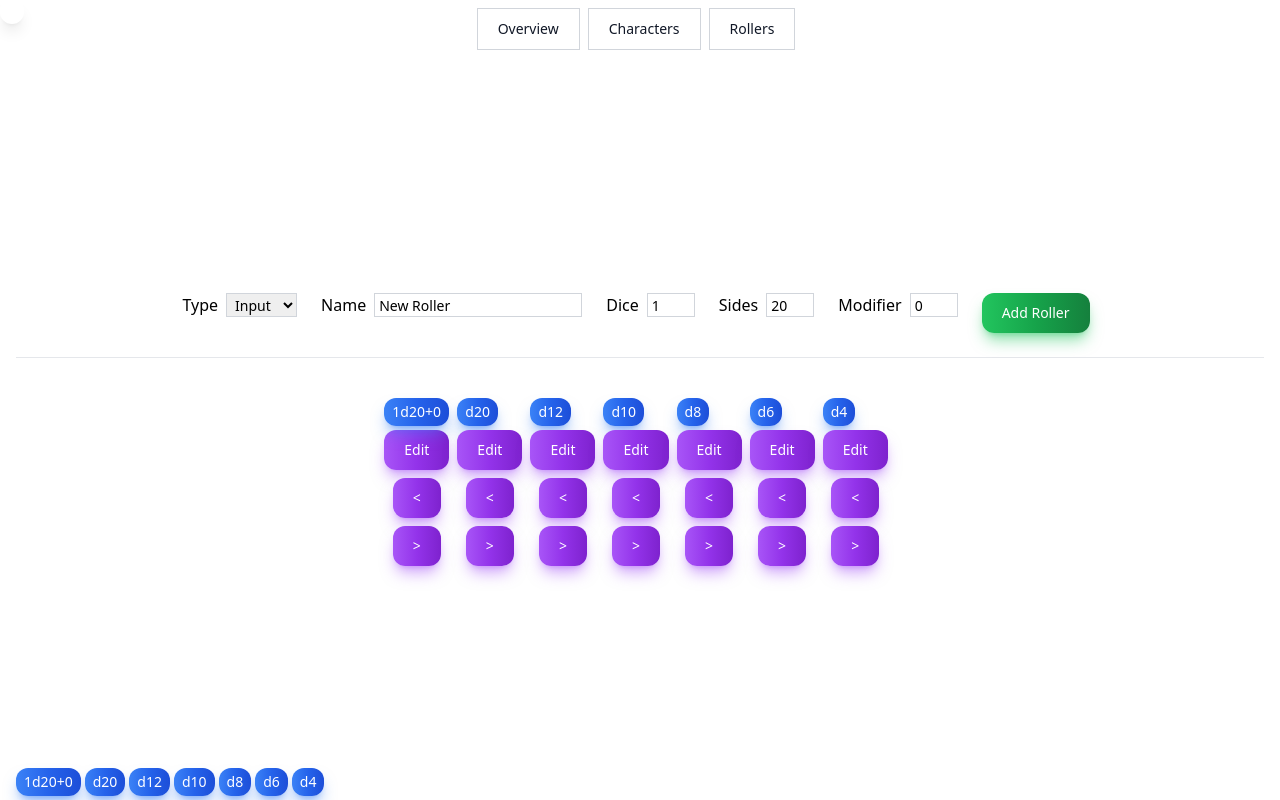
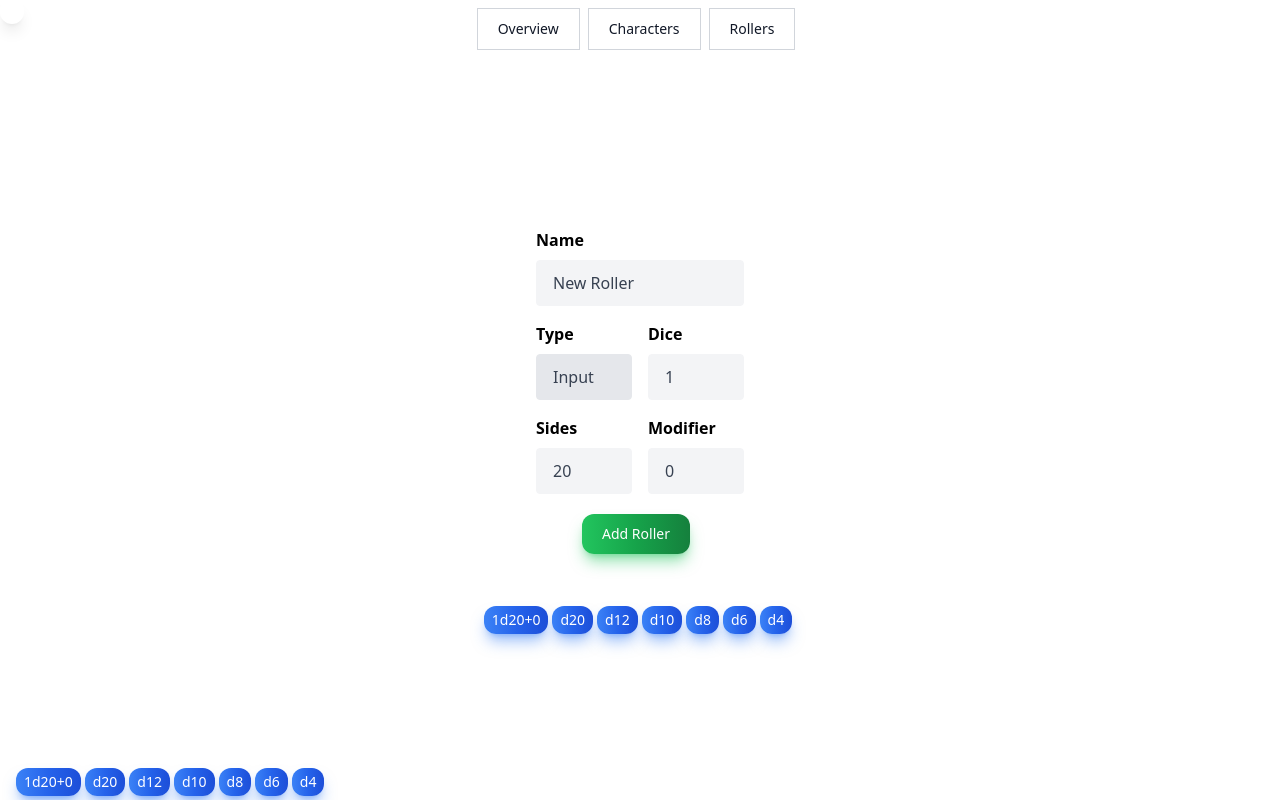
Before and after one commit to troyrthompson/dm-tools, a Next.js app: page /rollers in a window 1280 px wide. Built offline with nearby package versions, Linux system fonts and the light colour scheme.

Commit message:
Update rollers

```diff
--- a/app/components/rollers/Rollers.tsx
+++ b/app/components/rollers/Rollers.tsx
@@ -13,6 +13,9 @@ import { InputRoller } from "../rollers/InputRoller";
 import { ButtonRoller } from "../rollers/ButtonRoller";
 
 import { Button } from "../elements/Button";
+import { SmallButton } from "../elements/SmallButton";
+
+import './edit-rollers.css';
 
 let rollerId = -1;
 
@@ -108,38 +111,44 @@ export const Rollers = () => {
 
     return (
         <>
-                <form className="flex flex-wrap justify-center" onSubmit={e => { e.preventDefault(); handleSubmit()}}>
-                    <div className="mx-2 mb-4">
-                        <label htmlFor="type">Type</label>
-                        <select className="mx-2 w-42 text-sm h-6 pl-1 border border-gray-300" onChange={handleChange} name="type" id="rollerType" value={formData.type}>
+            <div className="flex flex-wrap justify-center">
+                <form className="flex flex-col flex-wrap justify-center" onSubmit={e => { e.preventDefault(); handleSubmit()}}>
+                    <div className="mb-1">
+                        <label className="block text-md font-bold mb-2" htmlFor="name">Name</label>
+                        <input className="w-52 appearance-none block bg-gray-100 text-gray-700 border border-gray-100 rounded py-3 px-4 mb-3 leading-tight focus:outline-none focus:bg-white focus:border-gray-500" onChange={handleChange} type="text" name="name" value={formData.name} />
+                    </div>
+                    <div className="flex mb-1">
+                        <div className="mr-4">
+                        <label className="block text-md font-bold mb-2" htmlFor="type">Type</label>
+                        <select className="w-24 appearance-none block bg-gray-100 text-gray-700 border rounded py-3 px-4 mb-3 leading-tight focus:outline-none focus:bg-whiteappearance-none block bg-gray-100 text-gray-700 border border-gray-200 rounded py-3 px-4 leading-tight focus:outline-none focus:bg-white focus:border-gray-500appearance-none block bg-gray-200 text-gray-700 border border-gray-200 rounded py-3 px-4 mb-3 leading-tight focus:outline-none focus:bg-white focus:border-gray-500" onChange={handleChange} name="type" id="rollerType" value={formData.type}>
                             <option value="input">Input</option>
                             <option value="button">Button</option>
                         </select>
+                        </div>
+                        <div>
+                        <label className="block text-md font-bold mb-2" htmlFor="quantity">Dice</label>
+                        <input className="w-24 appearance-none block bg-gray-100 text-gray-700 border border-gray-100 rounded py-3 px-4 mb-3 leading-tight focus:outline-none focus:bg-white focus:border-gray-500" onChange={handleChange} type="number" name="quantity" value={formData.quantity} />
+                        </div>
                     </div>
-                    <div className="mx-2 mb-4">
-                        <label htmlFor="name">Name</label>
-                        <input className="mx-2 w-42 text-sm h-6 pl-1 py-1 border border-gray-300" onChange={handleChange} type="text" name="name" value={formData.name} />
+
+                    <div className="flex mb-1">
+                        <div className="mr-4">
+                            <label className="block text-md font-bold mb-2" htmlFor="sides">Sides</label>
+                            <input className="w-24 appearance-none block bg-gray-100 text-gray-700 border border-gray-100 rounded py-3 px-4 mb-3 leading-tight focus:outline-none focus:bg-white focus:border-gray-500" onChange={handleChange} type="number" name="sides" value={formData.sides} />
+                        </div>
+                        <div className="mb-1">
+                            <label className="block text-md font-bold mb-2" htmlFor="modifier">Modifier</label>
+                            <input className="w-24 appearance-none block bg-gray-100 text-gray-700 border border-gray-100 rounded py-3 px-4 mb-3 leading-tight focus:outline-none focus:bg-white focus:border-gray-500" onChange={handleChange} type="number" name="modifier" value={formData.modifier} />
+                        </div>
                     </div>
-                    <div className="mx-2 mb-4">
-                        <label htmlFor="quantity">Dice</label>
-                        <input className="mx-2 w-12 text-sm h-6 pl-1 py-1 border border-gray-300" onChange={handleChange} type="number" name="quantity" value={formData.quantity} />
-                    </div>
-                    <div className="mx-2 mb-4">
-                        <label htmlFor="sides">Sides</label>
-                        <input className="mx-2 w-12 text-sm h-6 pl-1 py-1 border border-gray-300" onChange={handleChange} type="number" name="sides" value={formData.sides} />
-                    </div>
-                    <div className="mx-2 mb-4">
-                        <label htmlFor="modifier">Modifier</label>
-                        <input className="mx-2 w-12 text-sm h-6 pl-1 py-1 border border-gray-300" onChange={handleChange} type="number" name="modifier" value={formData.modifier} />
-                    </div>
-                    <div className="mx-2 mb-4">
+                    <div className="flex justify-center mb-1">
                         <Button text={formData.buttonText} color="green"></Button>
                     </div>
                 </form>
+            </div>
 
-            <hr/>
             {editRoller ? (
-                <div class="flex flex-wrap justify-center mt-10">
+                <div className="flex flex-wrap justify-center mt-10">
                     <div onClick={() => {deleteCurrentRoller()}}><Button text="Delete Roller" color="red"></Button></div>
                     <div onClick={() => {stopEditing()}}><Button text="Stop Editing Roller" color="purple"></Button></div>
                 </div>
@@ -149,7 +158,7 @@ export const Rollers = () => {
 
                     {rollers.map((roller, index) => {
                         return (
-                            <div key={index}>
+                            <div className="relative roller-edit-container" key={index}>
                                 {roller.type === 'button' ? (
                                     <>
                                         <ButtonRoller roller={roller} index={index}/>
@@ -159,9 +168,11 @@ export const Rollers = () => {
                                         <InputRoller roller={roller} index={index}/>
                                     </>
                                 )}
-                                 <div className="text-center w-full" onClick={() => {startEditing(index)}}><Button text="Edit" color="purple"></Button></div>
-                                 <div className="text-center w-full" onClick={() => {shiftRollerFront(index)}}><Button text="<" color="purple"></Button></div>
-                                 <div className="text-center w-full" onClick={() => {shiftRollerBack(index)}}><Button text=">" color="purple"></Button></div>
+                                <div className="flex fixed roller-edit-buttons-container">
+                                    <div className="text-center w-full" onClick={() => {shiftRollerFront(index)}}><SmallButton text="<" color="purple" /></div>
+                                    <div className="text-center w-full" onClick={() => {startEditing(index)}}><SmallButton text="Edit" color="purple" /></div>
+                                    <div className="text-center w-full" onClick={() => {shiftRollerBack(index)}}><SmallButton text=">" color="purple" /></div>
+                                </div>
                             </div>
                         )
                         })
--- /dev/null
+++ b/app/components/rollers/edit-rollers.css
@@ -0,0 +1,14 @@
+.roller-edit-container:hover .roller-edit-buttons-container {
+    display: flex;
+}
+
+.roller-edit-buttons-container {
+    display: none;
+    position: absolute;
+    top: 100%;
+    left: 0;
+}
+
+.roller-edit-buttons-container input {
+    display: block;
+}
```
